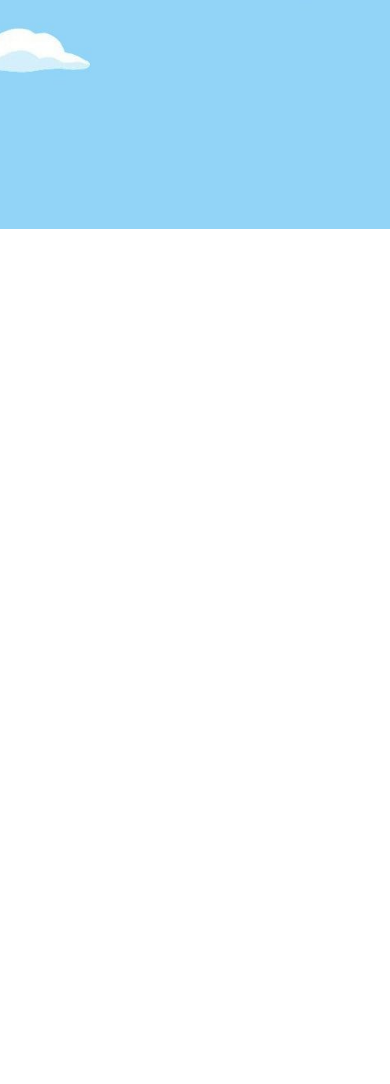
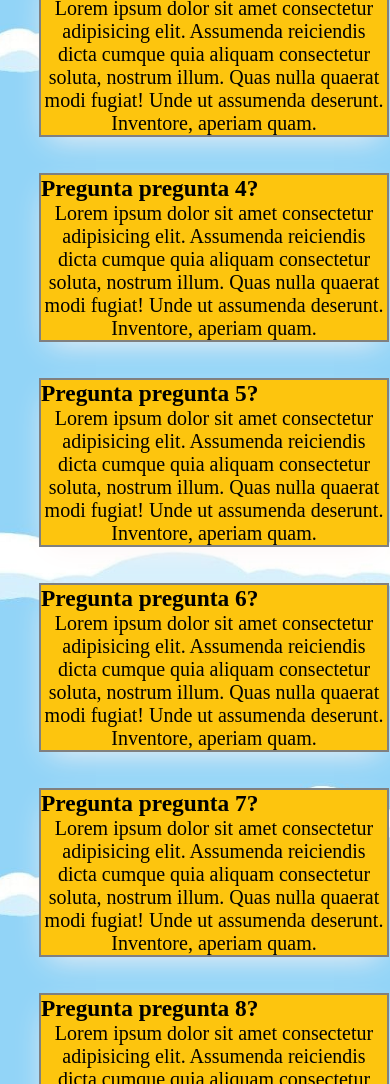
Before and after one commit to RodolfoYacanto/proyecto-final, a plain HTML site: page pages/FAQ.html in a window 390 px wide. Shown: the part 615-1699 px from the top of the page. Before the commit the page ends 844 px from the top, so only its background shows below. Drawn offline with Linux system fonts and the light colour scheme; a web font is replaced by a local one.

Commit message:
responsive aplicado en pagina FAQ

```diff
--- a/css/style.css
+++ b/css/style.css
@@ -11,6 +11,7 @@ html {
   src: url(../Homer_Simpson.ttf);
   font-size: 2rem;
 }
+
 body {
   font-family: themillion;
   font-size: 2rem;
@@ -119,15 +120,10 @@ li {
   color: white;
   display: flex;
   flex-direction: row;
-
   align-items: center;
 }
-/* cajas */
-.cajas {
-  overflow: hidden;
-}
 
-/*[tarjetas personales*/
+/*tarjetas personales*/
 .card {
   margin: 2rem;
   min-width: 300px;
@@ -170,3 +166,64 @@ li {
 .card--grey {
   background: rgb(165, 148, 148);
 }
+/*pagina FAQ*/
+.container__preguntas {
+  align-content: center;
+  margin: 30px auto;
+  display: grid;
+  grid-gap: 20px 30px;
+  grid-template-rows: auto auto 1fr;
+  grid-template-columns: 1fr auto;
+  grid-template-areas:
+    "primera segunda"
+    "cuarta tercera"
+    "septima octava"
+    "quinta sexta";
+}
+.caja__preguntas {
+  border: 2px solid grey;
+  box-shadow: 0 10px 30px -10px #fdf3f3;
+  margin: 8px auto;
+  background-color: rgb(253, 197, 14);
+  display: flex;
+  flex-wrap: wrap;
+  min-width: 350px;
+  max-width: 600px;
+}
+.caja__preguntas--primera {
+  grid-area: primera;
+}
+.caja__preguntas--segunda {
+  grid-area: segunda;
+}
+.caja__preguntas--tercera {
+  grid-area: tercera;
+}
+.caja__preguntas--cuarta {
+  grid-area: cuarta;
+}
+.caja__preguntas--quinta {
+  grid-area: quinta;
+}
+.caja__preguntas--sexta {
+  grid-area: sexta;
+}
+.caja__preguntas--septima {
+  grid-area: septima;
+}
+.caja__preguntas--octava {
+  grid-area: octava;
+}
+@media (max-width: 1370px) {
+  .container__preguntas {
+    grid-template-rows: auto;
+    grid-template-columns: auto;
+    grid-template-areas: "primera"
+    "segunda"
+    "tercera"
+    "cuarta"
+    "quinta"
+    "sexta"
+    "septima"
+    "octava";
+}
--- a/pages/FAQ.html
+++ b/pages/FAQ.html
@@ -54,9 +54,9 @@
       </header>
       <!--contenido de la pagina FAQ -->
       <main class="container">
-        <div class="flex-container1">
-          <article class="caja">
-            <h3>Lorem ipsum1</h3>
+        <div class="container__preguntas">
+          <article class="caja__preguntas caja__preguntas--primera">
+            <h3>Pregunta pregunta 1?</h3>
             <p>
               Lorem ipsum dolor sit amet consectetur adipisicing elit. Assumenda
               reiciendis dicta cumque quia aliquam consectetur soluta, nostrum
@@ -64,12 +64,12 @@
               Inventore, aperiam quam.
             </p>
           </article>
-          <article class="aca contenidoContenido2">
-            <h3>Lorem ipsum2</h3>
-            <p>Lorem ipsum dolor sit amet consectetur adipisicing elit</p>
+          <article class="caja__preguntas caja__preguntas--segunda">
+            <h3>Pregunta pregunta 2?</h3>
+            <p>Lorem ipsum dolor sit amet consectetur adipisicing elit. Enim accusamus corporis quos! Commodi voluptatem illo alias explicabo est praesentium adipisci, iure ex eaque cumque mollitia quae. Libero iure corporis labore iusto. Nemo ipsum reiciendis, natus facere aspernatur molestias reprehenderit error explicabo vitae atque similique cumque!</p>
           </article>
-          <article class="aca contenidoContenido3">
-            <h3>Lorem ipsum3</h3>
+          <article class="caja__preguntas caja__preguntas--tercera">
+            <h3>Pregunta pregunta 3?</h3>
             <p>
               Lorem ipsum dolor sit amet consectetur adipisicing elit. Assumenda
               reiciendis dicta cumque quia aliquam consectetur soluta, nostrum
@@ -77,8 +77,44 @@
               Inventore, aperiam quam.
             </p>
           </article>
-          <article class="aca contenidoContenido4">
-            <h3>Lorem ipsum4</h3>
+          <article class="caja__preguntas caja__preguntas--cuarta">
+            <h3>Pregunta pregunta 4?</h3>
+            <p>
+              Lorem ipsum dolor sit amet consectetur adipisicing elit. Assumenda
+              reiciendis dicta cumque quia aliquam consectetur soluta, nostrum
+              illum. Quas nulla quaerat modi fugiat! Unde ut assumenda deserunt.
+              Inventore, aperiam quam.
+            </p>
+          </article>
+          <article class="caja__preguntas caja__preguntas--quinta">
+            <h3>Pregunta pregunta 5?</h3>
+            <p>
+              Lorem ipsum dolor sit amet consectetur adipisicing elit. Assumenda
+              reiciendis dicta cumque quia aliquam consectetur soluta, nostrum
+              illum. Quas nulla quaerat modi fugiat! Unde ut assumenda deserunt.
+              Inventore, aperiam quam.
+            </p>
+          </article>
+          <article class="caja__preguntas caja__preguntas--sexta">
+            <h3>Pregunta pregunta 6?</h3>
+            <p>
+              Lorem ipsum dolor sit amet consectetur adipisicing elit. Assumenda
+              reiciendis dicta cumque quia aliquam consectetur soluta, nostrum
+              illum. Quas nulla quaerat modi fugiat! Unde ut assumenda deserunt.
+              Inventore, aperiam quam.
+            </p>
+          </article>
+          <article class="caja__preguntas caja__preguntas--septima">
+            <h3>Pregunta pregunta 7?</h3>
+            <p>
+              Lorem ipsum dolor sit amet consectetur adipisicing elit. Assumenda
+              reiciendis dicta cumque quia aliquam consectetur soluta, nostrum
+              illum. Quas nulla quaerat modi fugiat! Unde ut assumenda deserunt.
+              Inventore, aperiam quam.
+            </p>
+          </article>
+          <article class="caja__preguntas caja__preguntas--octava">
+            <h3>Pregunta pregunta 8?</h3>
             <p>
               Lorem ipsum dolor sit amet consectetur adipisicing elit. Assumenda
               reiciendis dicta cumque quia aliquam consectetur soluta, nostrum
```
Also changed, not shown: pages/Nosotros.html (+2 -1 lines), Homer_Simpson.ttf (deleted).
